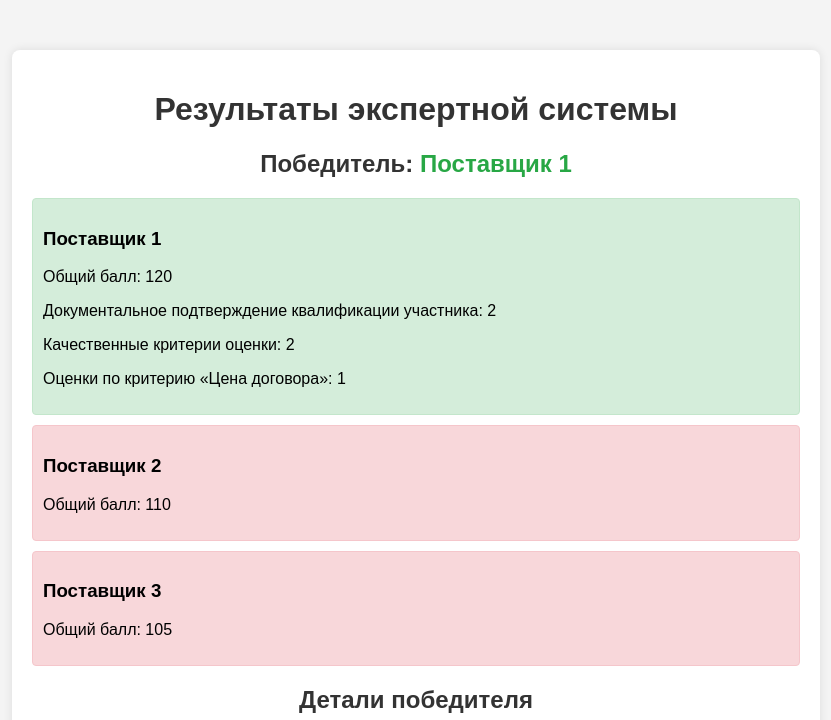
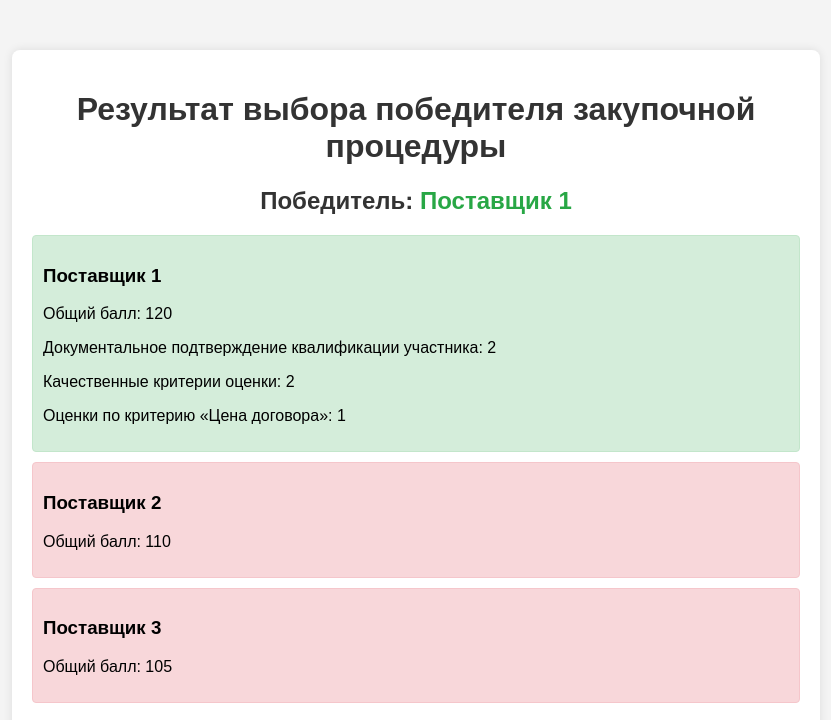
Before and after one commit to avbix/exp, a plain HTML site: page results.html in a window 1280 px wide. Shown: the top 720 px of the page, without its empty margins (224-1055 px from the left). Drawn offline with Linux system fonts and the light colour scheme.

Commit message:
Update results.html

```diff
--- a/results.html
+++ b/results.html
@@ -84,7 +84,7 @@
 </head>
 <body>
     <div class="container">
-        <h1>Результаты экспертной системы</h1>
+        <h1>Результат выбора победителя закупочной процедуры</h1>
         <h2>Победитель: <span class="winner">Поставщик 1</span></h2>
         <div class="supplier winner-supplier">
             <h3>Поставщик 1</h3>
```
